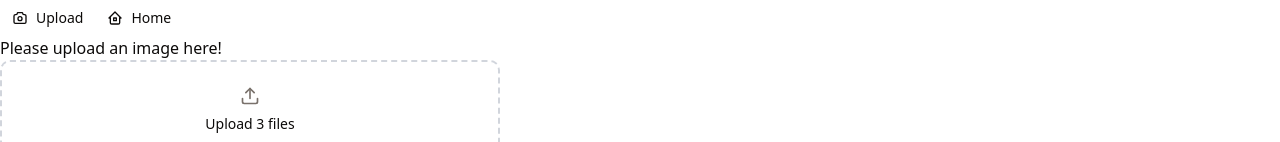
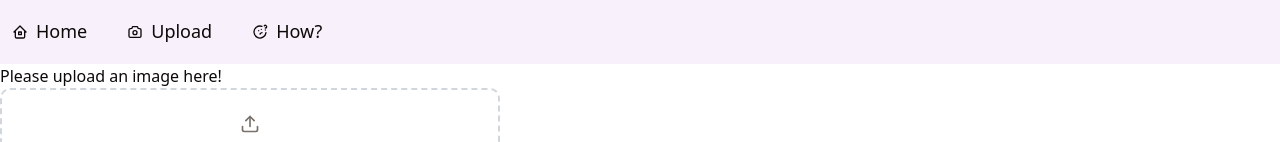
Before and after one commit to scianbird/sd019imagegallery, a Next.js app: page /upload in a window 1280 px wide. Shown: the top 142 px of the page. Built offline with nearby package versions, Linux system fonts and the light colour scheme; no server answers.

Commit message:
css: header styling (and new font)

```diff
--- a/src/app/layout.js
+++ b/src/app/layout.js
@@ -1,4 +1,4 @@
-import { Geist, Geist_Mono } from "next/font/google";
+import { Geist, Geist_Mono, Fredoka } from "next/font/google";
 import "./globals.css";
 import Header from "@/components/Header";
 
@@ -12,16 +12,21 @@ const geistMono = Geist_Mono({
   subsets: ["latin"],
 });
 
+const fredoka = Fredoka({
+  variable: "--font-geist-fredoka",
+  subsets: ["latin"],
+});
+
 export const metadata = {
-  title: "Create Next App",
-  description: "Generated by create next app",
+  title: "SD019 Image Gallery",
+  description: "A gallery created by SD019 for SD019",
 };
 
 export default function RootLayout({ children }) {
   return (
     <html lang="en">
       <body
-        className={`${geistSans.variable} ${geistMono.variable} antialiased`}
+        className={`${geistSans.variable} ${geistMono.variable} ${fredoka.variable} antialiased`}
       >
         <Header />
         {children}
--- a/src/app/page.js
+++ b/src/app/page.js
@@ -3,7 +3,6 @@ import Images from "@/components/Images";
 export default function Home() {
   return (
     <>
-      <h1>HOME</h1>
       <Images />
     </>
   );
--- /dev/null
+++ b/src/app/writeup.js
@@ -0,0 +1,3 @@
+export default function Writeup() {
+  return <div></div>;
+}
--- a/src/components/Header.jsx
+++ b/src/components/Header.jsx
@@ -1,5 +1,5 @@
 import { Button } from "@/components/ui/button";
-import { IconCamera, IconHome2 } from "@tabler/icons-react";
+import { IconCamera, IconHome2, IconMoodPuzzled } from "@tabler/icons-react";
 import Link from "next/link";
 import { revalidatePath } from "next/cache";
 import "@/components/components.css";
@@ -12,18 +12,29 @@ async function RevalidatePath() {
 export default function Header() {
   return (
     <div className="headerClass">
+      <Link href={"/"}>
+        <Button
+          className="headerButton"
+          onClick={RevalidatePath}
+          variant="ghost"
+        >
+          {" "}
+          <IconHome2 />
+          Home
+        </Button>
+      </Link>
       <Link href={"/upload"}>
-        <Button variant="ghost">
+        <Button className="headerButton" variant="ghost">
           {" "}
           <IconCamera />
           Upload
         </Button>
       </Link>
-      <Link href={"/"}>
-        <Button onClick={RevalidatePath} variant="ghost">
+      <Link href={"/writeup"}>
+        <Button className="headerButton" variant="ghost">
           {" "}
-          <IconHome2 />
-          Home
+          <IconMoodPuzzled />
+          How?
         </Button>
       </Link>
     </div>
--- a/src/components/components.css
+++ b/src/components/components.css
@@ -1,3 +1,17 @@
 .headerClass {
   display: flex;
+  background-color: #f8f0fb;
+  height: 8dvh;
+  align-items: center;
+  gap: 1rem;
 }
+
+.headerButton {
+  cursor: pointer;
+  height: 3rem;
+  font-size: large;
+}
+
+.headerButton:hover {
+  background-color: rgba(128, 117, 255, 0.5);
+}
```
